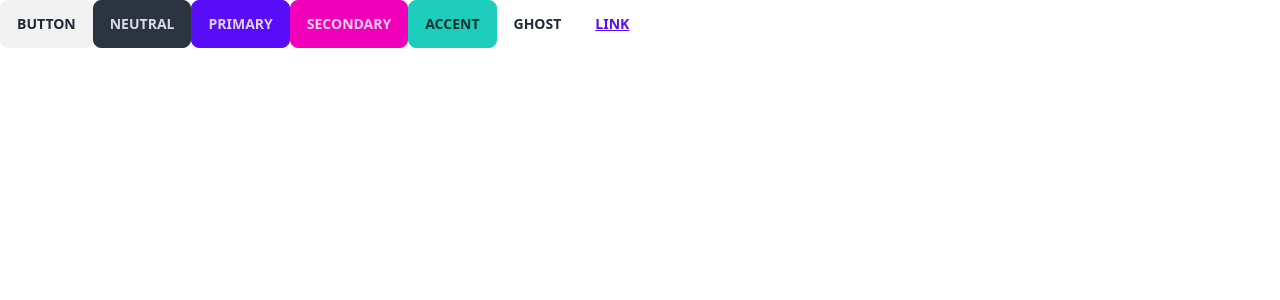
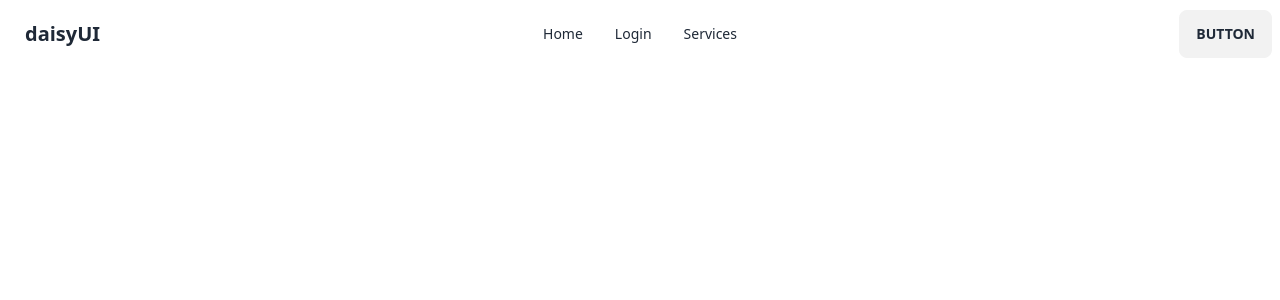
Before and after one commit to mazhars-git/auth-project, a React (Vite) app: page / in a window 1280 px wide. Shown: the top 300 px of the page. Built offline with nearby package versions, Linux system fonts and the light colour scheme.

Commit message:
menu added

```diff
--- a/src/App.jsx
+++ b/src/App.jsx
@@ -2,18 +2,13 @@
 import reactLogo from './assets/react.svg'
 import viteLogo from '/vite.svg'
 import './App.css'
+import Main from './Components/Main/Main'
 
 function App() {
 
   return (
     <>
-      <button className="btn">Button</button>
-      <button className="btn btn-neutral">Neutral</button>
-      <button className="btn btn-primary">Primary</button>
-      <button className="btn btn-secondary">Secondary</button>
-      <button className="btn btn-accent">Accent</button>
-      <button className="btn btn-ghost">Ghost</button>
-      <button className="btn btn-link">Link</button>
+      <Main></Main>
     </>
   )
 }
--- /dev/null
+++ b/src/Components/Main/Main.jsx
@@ -0,0 +1,12 @@
+import React from 'react';
+import MainMenu from '../Pages/MainMenu/MainMenu';
+
+const Main = () => {
+    return (
+        <div>
+            <MainMenu></MainMenu>
+        </div>
+    );
+};
+
+export default Main;
--- /dev/null
+++ b/src/Components/Pages/Login/Login.jsx
@@ -0,0 +1,11 @@
+import React from 'react';
+
+const Login = () => {
+    return (
+        <div>
+
+        </div>
+    );
+};
+
+export default Login;
--- /dev/null
+++ b/src/Components/Pages/Logout/Logout.jsx
@@ -0,0 +1,11 @@
+import React from 'react';
+
+const Logout = () => {
+    return (
+        <div>
+
+        </div>
+    );
+};
+
+export default Logout;
--- /dev/null
+++ b/src/Components/Pages/MainMenu/MainMenu.jsx
@@ -0,0 +1,33 @@
+import React from 'react';
+
+const MainMenu = () => {
+    return (
+        <div className="navbar bg-base-100">
+            <div className="navbar-start">
+                <div className="dropdown">
+                    <label tabIndex={0} className="btn btn-ghost lg:hidden">
+                        <svg xmlns="http://www.w3.org/2000/svg" className="h-5 w-5" fill="none" viewBox="0 0 24 24" stroke="currentColor"><path strokeLinecap="round" strokeLinejoin="round" strokeWidth="2" d="M4 6h16M4 12h8m-8 6h16" /></svg>
+                    </label>
+                    <ul tabIndex={0} className="menu menu-sm dropdown-content mt-3 z-[1] p-2 shadow bg-base-100 rounded-box w-52">
+                        <li><a>Home</a></li>
+                        <li><a>Login</a></li>
+                        <li><a>Services</a></li>
+                    </ul>
+                </div>
+                <a className="btn btn-ghost normal-case text-xl">daisyUI</a>
+            </div>
+            <div className="navbar-center hidden lg:flex">
+                <ul className="menu menu-horizontal px-1">
+                    <li><a>Home</a></li>
+                    <li><a>Login</a></li>
+                    <li><a>Services</a></li>
+                </ul>
+            </div>
+            <div className="navbar-end">
+                <a className="btn">Button</a>
+            </div>
+        </div>
+    );
+};
+
+export default MainMenu;
```
